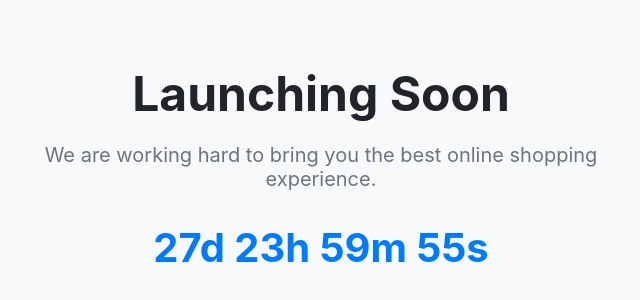
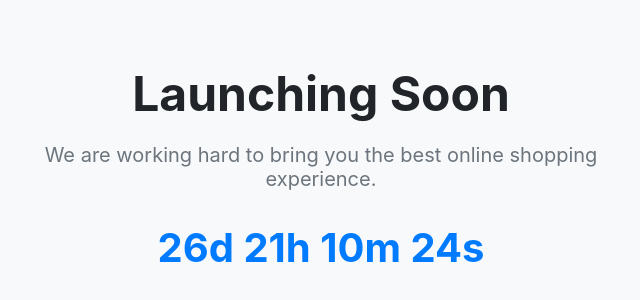
Before and after one commit to Forge-Labs-np/placeholder-eCommerce, a plain HTML site: page index.html in a window 1280 px wide. Shown: the part 248-548 px from the top of the page, without its empty margins (319-959 px from the left). Drawn offline with Linux system fonts and the light colour scheme.

Commit message:
feat: updated launch date

```diff
--- a/index.html
+++ b/index.html
@@ -53,14 +53,11 @@
         (function() {
             const countdownElement = document.getElementById("timer");
 
-            const nepalTimeOffset = 5.75 * 60 * 60 * 1000;
-            const now = new Date();
-            const nowInNepal = new Date(now.getTime() + nepalTimeOffset);
-
-            const launchDate = new Date(nowInNepal.getTime() + 28 * 24 * 60 * 60 * 1000);
+            // Set the launch date to December 16, 2025, 21:00:00 Nepal Time.
+            const launchDate = new Date('2025-12-16T21:00:00+05:45');
 
             const updateTimer = () => {
-                const currentTime = new Date(new Date().getTime() + nepalTimeOffset);
+                const currentTime = new Date();
                 const diff = launchDate - currentTime;
 
                 if (diff <= 0) {
```
